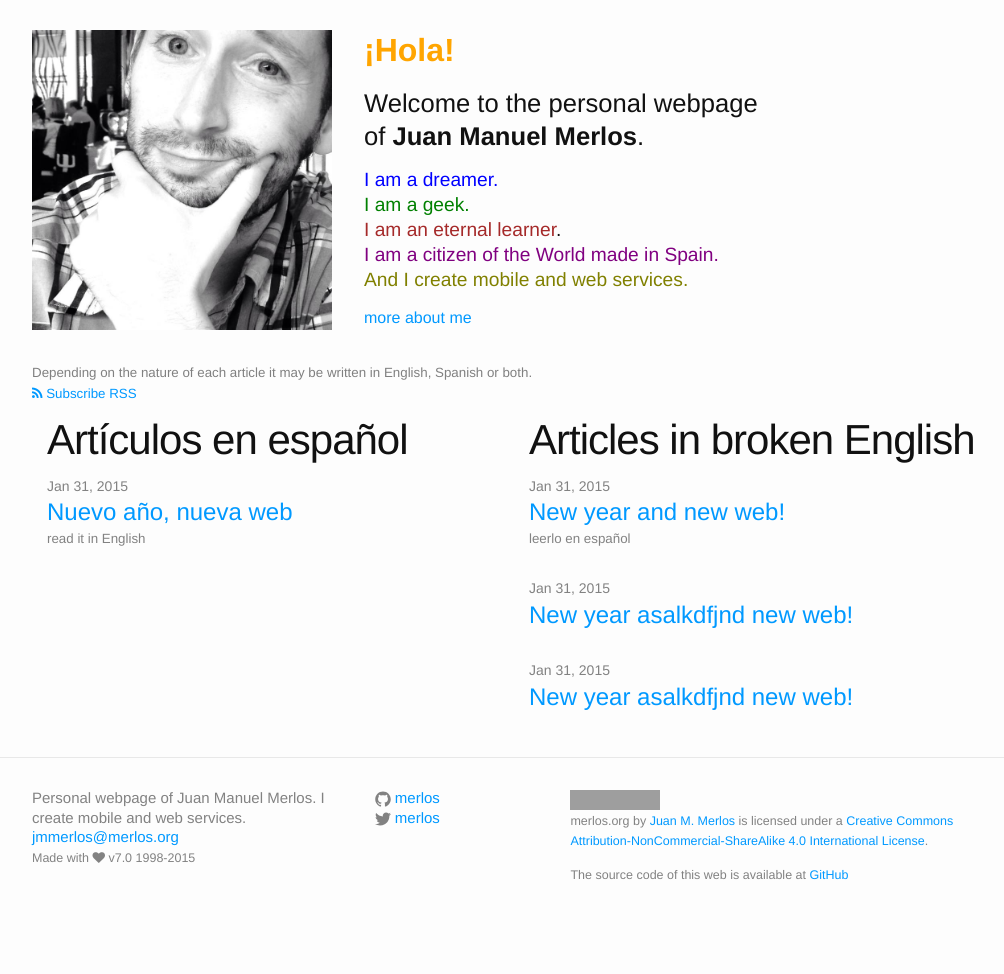
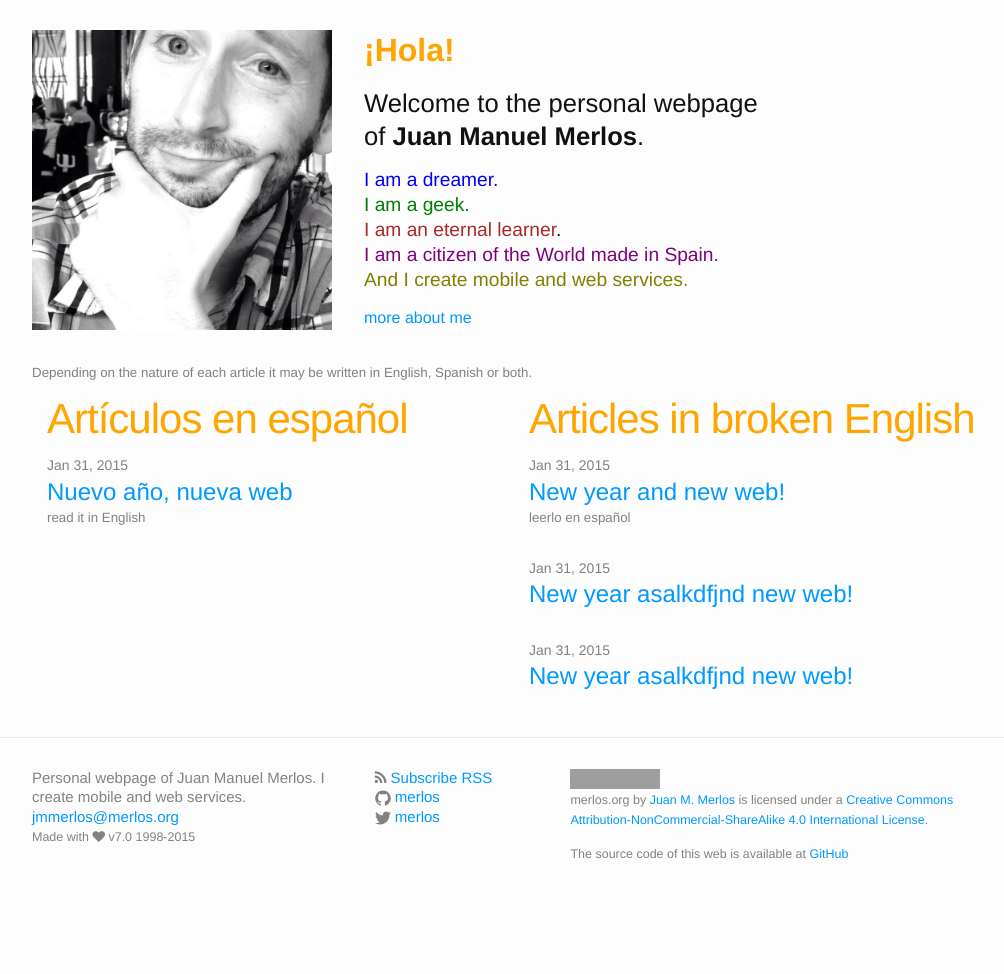
Before and after one commit to merlos/merlos.github.io, a Jekyll site: the page built from index.html, in a window 1280 px wide. Shown: the whole page, without its empty margins (126-1130 px from the left). Built offline with Jekyll 4.4.1, drawn with Linux system fonts in a browser that asks for light colours; nearby versions of some CDN libraries; comment, search, counter and statistics services are not loaded; after the commit the page ends 953 px from its top, so only the background shows below that; grey boxes are pictures that could not be loaded.

Commit message:
moved rss subscription to footer changed post title color to orange

```diff
--- a/_includes/footer.html
+++ b/_includes/footer.html
@@ -18,6 +18,8 @@
         <ul class="social-media-list">
           {% if site.github_username %}
           <li>
+            <li><a href="{{ "/feed.xml" | prepend: site.baseurl }}"><i class="fa fa-rss" style="color:grey"></i> Subscribe RSS </a>
+            </li>
             <a href="https://github.com/{{ site.github_username }}">
               <span class="icon  icon--github">
                 <svg viewBox="0 0 16 16">
--- a/_includes/head.html
+++ b/_includes/head.html
@@ -8,11 +8,7 @@
 
   <link rel="stylesheet" href="{{ "/css/main.css" | prepend: site.baseurl }}">
   <link rel="stylesheet" href="//maxcdn.bootstrapcdn.com/font-awesome/4.3.0/css/font-awesome.min.css">
-
-
   <script src="https://apis.google.com/js/platform.js" async defer></script>
-
-
   <link rel="canonical" href="{{ page.url | replace:'index.html','' | prepend: site.baseurl | prepend: site.url }}">
   <link rel="alternate" type="application/rss+xml" title="{{ site.title }}" href="{{ "/feed.xml" | prepend: site.baseurl | prepend: site.url }}" />
 </head>
--- a/_sass/_layout.scss
+++ b/_sass/_layout.scss
@@ -225,6 +225,8 @@
     font-size: 42px;
     letter-spacing: -1px;
     line-height: 1;
+    color: $highlight-color;
+    font-weight: 300;
 
     @include media-query($on-laptop) {
         font-size: 36px;
--- a/css/main.scss
+++ b/css/main.scss
@@ -14,7 +14,7 @@ $spacing-unit:     30px;
 $text-color:       #111;
 $background-color: #fdfdfd;
 $brand-color:      #0099ff;
-
+$highlight-color: orange;
 $grey-color:       #828282;
 $grey-color-light: lighten($grey-color, 40%);
 $grey-color-dark:  darken($grey-color, 25%);
--- a/index.html
+++ b/index.html
@@ -24,7 +24,7 @@ layout: home
 
 <p><small style="color:grey">Depending on the nature of each article it may be written in English, Spanish or both.
 <br>
- <a href="{{ "/feed.xml" | prepend: site.baseurl }}"><i class="fa fa-rss"></i> Subscribe RSS </a></p>
+
 </small>
 </p>
 
```
